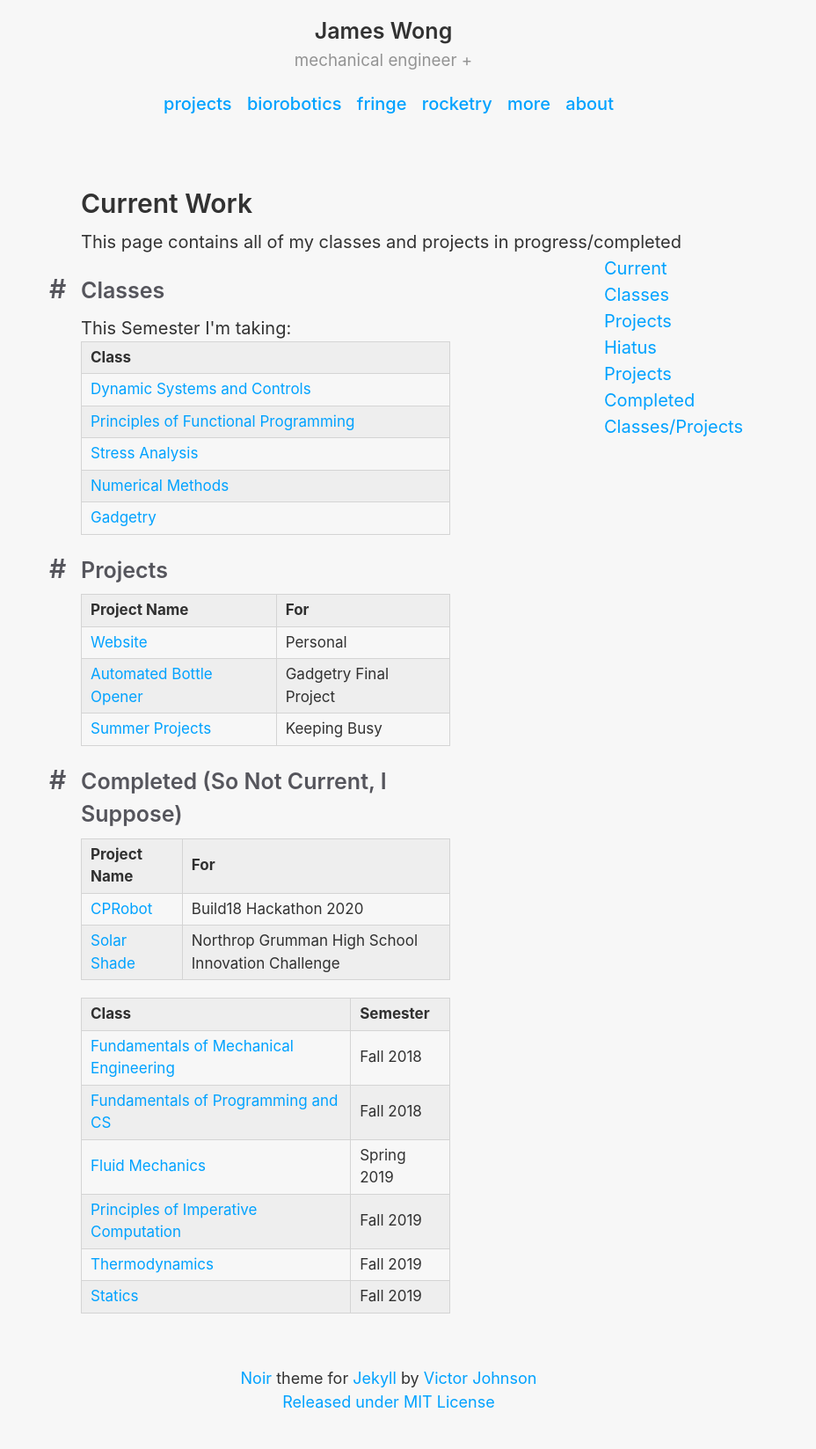
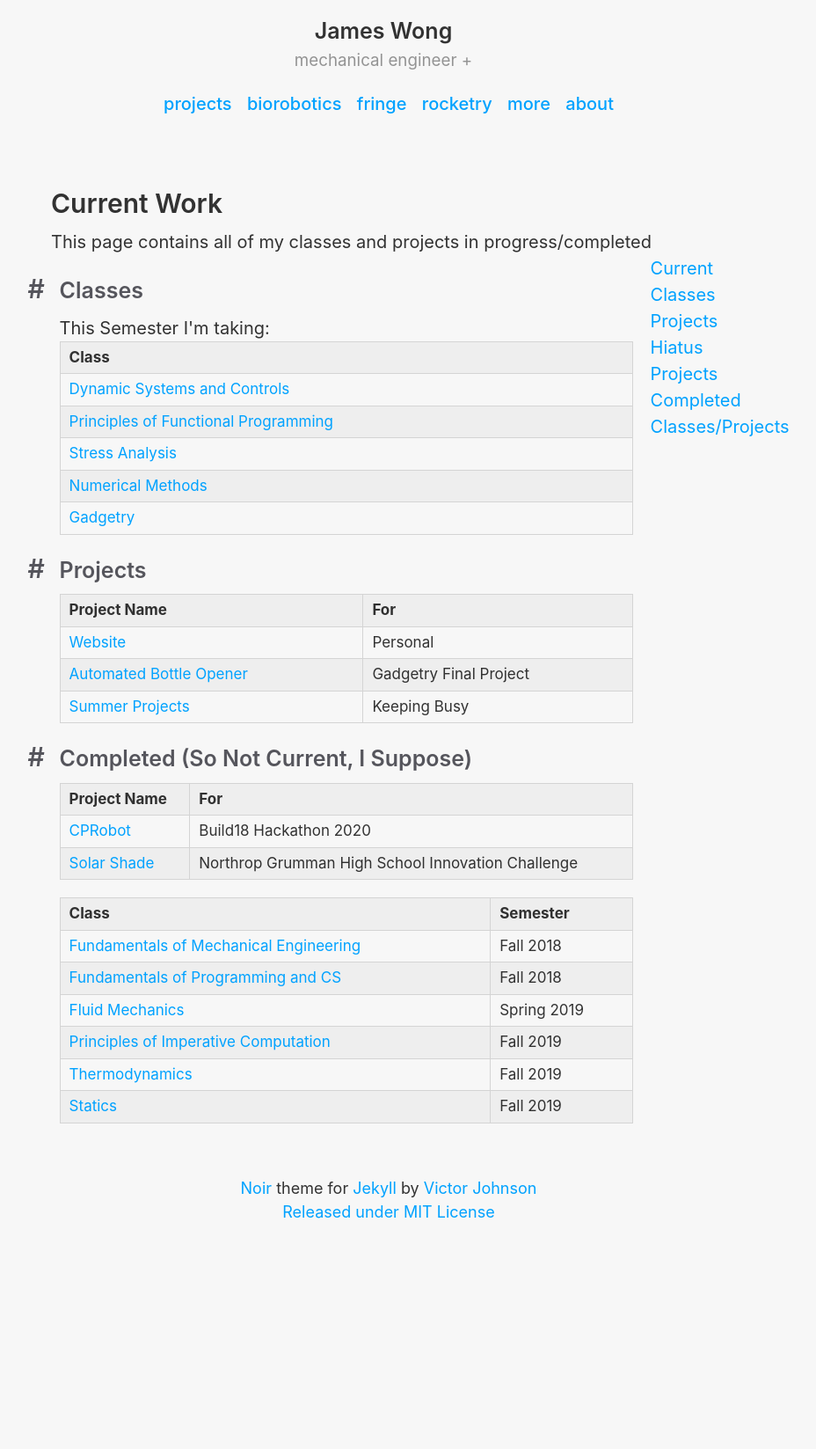
Before and after one commit to jamestorrissonwong/jtw, a Jekyll site: the page built from htmlpages/current.html, in a window 1280 px wide. Shown: the whole page at 88% size, without its empty margins (198-1126 px from the left). Built offline with Jekyll 4.4.1, drawn with Linux system fonts in a browser that asks for light colours; nearby versions of some CDN libraries; after the commit the page ends 1431 px from its top, so only the background shows below that.

Commit message:
actually working wow

```diff
--- a/_sass/_layout.scss
+++ b/_sass/_layout.scss
@@ -1,9 +1,9 @@
 // Site structure
 
 .container {
-  max-width: 38rem;
-  padding-left:  1.5rem;
-  padding-right: 1.5rem;
+  max-width: 80%;
+  padding-left:  10%;
+  padding-right: 10%;
   margin-left:  auto;
   margin-right: auto;
 }
--- a/_sass/_sidenav.scss
+++ b/_sass/_sidenav.scss
@@ -1,15 +1,54 @@
 .wrapper {
-  display: flex;
-  justify-content: space-between;
+    display: flex;
+    justify-content: space-around;
+    align-items: flex-start;
+    overflow: visible;
 }
 
 .left {
-  width: 60%;
+  width: 85%;
 }
 
 .sidenav {
-    width: 15%;
-    top: 0;
+    width: 10%;
+}
+
+.sidenav {
     position: -webkit-sticky;
     position: sticky;
+    top: 0;
   }
+
+
+
+/* apply a natural box layout model to all elements, but allowing components to change
+
+.wrapper {
+  width: 100%;
+  max-width: 600px;
+  margin-right: auto;
+  margin-left: auto;
+  margin-top: 60px;
+  margin-bottom: 200px;
+}
+.left {
+  padding: 0 15px;
+  width: 380px;
+}
+
+.sidenav {
+  padding: 20px;
+  width: 170px;
+  background-color: #434A54;
+  color: #fff;
+}
+
+
+*/
+/* The sticky
+.sidenav {
+  position: -webkit-sticky;
+  position: sticky;
+  top: 0;
+}
+*/
```
Also changed, not shown: htmlpages/fringe.html (+10 -3 lines).
